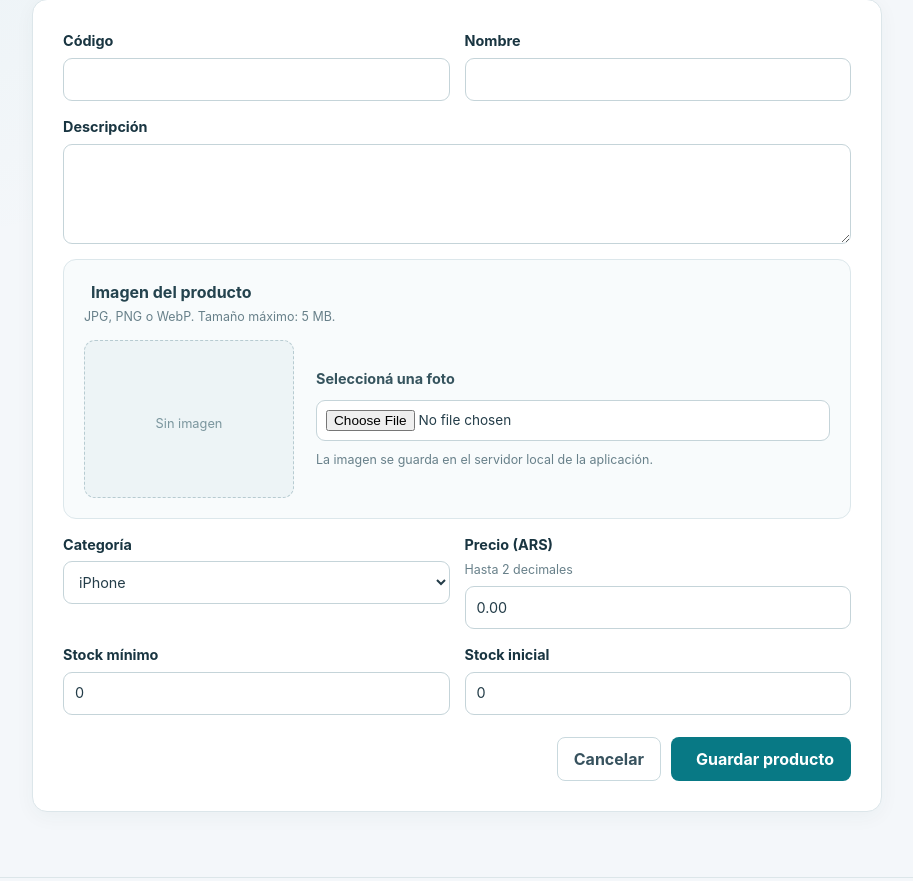
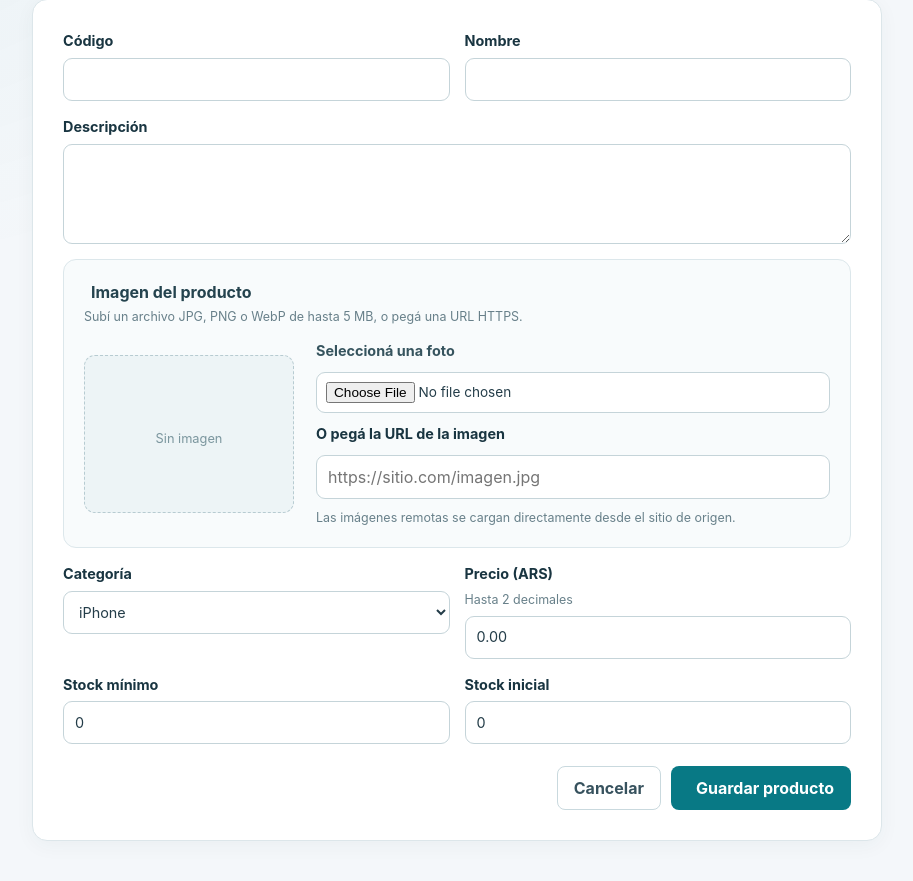
Before and after one commit to Franco28/tp-integrador-stockmanager-belgorodsky-mato-solis-, a Flask app: page /productos/nuevo in a window 1280 px wide. Shown: the part 233-1114 px from the top of the page, without its empty margins (183-1096 px from the left). Run offline with Flask 3, Linux system fonts and the light colour scheme; a user stored in the database is signed in.

Commit message:
feat: catalogo de imagenes

```diff
--- a/app/__init__.py
+++ b/app/__init__.py
@@ -93,7 +93,8 @@ def create_app():
         response.headers["X-Frame-Options"] = "DENY"
         response.headers["Referrer-Policy"] = "same-origin"
         response.headers["Content-Security-Policy"] = (
-            "default-src 'self'; style-src 'self'; form-action 'self'; frame-ancestors 'none'"
+            "default-src 'self'; img-src 'self' https:; style-src 'self'; "
+            "form-action 'self'; frame-ancestors 'none'"
         )
         response.headers["Cache-Control"] = "no-store"
         return response
--- a/app/productos/routes.py
+++ b/app/productos/routes.py
@@ -1,6 +1,7 @@
 """Alta, consulta, edición y baja de productos."""
 from datetime import datetime, timezone
 from pathlib import Path
+from urllib.parse import urlsplit
 from uuid import uuid4
 
 from flask import Blueprint, abort, current_app, flash, g, redirect, render_template, request, url_for
@@ -46,6 +47,23 @@ def _guardar_imagen(archivo):
         destino.unlink(missing_ok=True)
         raise ValueError("No se pudo guardar la imagen") from exc
     return f"uploads/productos/{nombre}"
+
+
+def _validar_url_imagen(valor):
+    url = (valor or "").strip()
+    if not url:
+        return None
+    if len(url) > 2048:
+        raise ValueError("La URL de la imagen no puede superar los 2048 caracteres")
+    try:
+        partes = urlsplit(url)
+        if partes.port is not None and not 1 <= partes.port <= 65535:
+            raise ValueError
+    except ValueError as exc:
+        raise ValueError("Ingresá una URL de imagen válida con HTTPS") from exc
+    if partes.scheme.lower() != "https" or not partes.hostname or partes.username or partes.password:
+        raise ValueError("La URL de la imagen debe comenzar con https://")
+    return url
 
 
 def _eliminar_imagen(ruta):
@@ -107,6 +125,10 @@ def nuevo():
             imagen_guardada = _guardar_imagen(request.files.get("imagen"))
             if imagen_guardada:
                 datos["imagen"] = imagen_guardada
+            else:
+                imagen_url = _validar_url_imagen(request.form.get("imagen_url"))
+                if imagen_url:
+                    datos["imagen"] = imagen_url
             producto = Producto(**datos)
             db.session.add(producto)
             db.session.flush()
@@ -155,6 +177,8 @@ def editar(producto_id):
                 datos["imagen"] = imagen_guardada
             elif request.form.get("quitar_imagen") == "1":
                 datos["imagen"] = None
+            elif (imagen_url := _validar_url_imagen(request.form.get("imagen_url"))):
+                datos["imagen"] = imagen_url
             for campo, valor in datos.items():
                 setattr(producto, campo, valor)
             producto.actualizado_en = datetime.now(timezone.utc).isoformat(timespec="milliseconds").replace("+00:00", "Z")
--- a/app/static/js/image-preview.js
+++ b/app/static/js/image-preview.js
@@ -1,19 +1,88 @@
 const imageInput = document.getElementById("product-image");
+const imageUrlInput = document.getElementById("product-image-url");
 const imagePreview = document.getElementById("image-preview");
+const removeImageInput = document.querySelector('input[name="quitar_imagen"]');
 
 if (imageInput && imagePreview) {
   let previewUrl;
+  let urlPreviewTimer;
+  const originalImageUrl = imagePreview.querySelector("img")?.src;
+
+  const showImage = (src, alt) => {
+    const image = document.createElement("img");
+    image.src = src;
+    image.alt = alt;
+    image.addEventListener("error", () => {
+      if (!imagePreview.contains(image)) return;
+      const placeholder = document.createElement("span");
+      placeholder.className = "image-preview-placeholder";
+      placeholder.textContent = "No se pudo cargar la imagen";
+      imagePreview.replaceChildren(placeholder);
+    }, { once: true });
+    imagePreview.replaceChildren(image);
+  };
+
+  const showOriginalOrEmpty = () => {
+    if (originalImageUrl) {
+      showImage(originalImageUrl, "Imagen actual del producto");
+    } else {
+      const placeholder = document.createElement("span");
+      placeholder.className = "image-preview-placeholder";
+      placeholder.textContent = "Sin imagen";
+      imagePreview.replaceChildren(placeholder);
+    }
+  };
 
   imageInput.addEventListener("change", () => {
     const file = imageInput.files?.[0];
-    if (!file) return;
+    if (!file) {
+      if (previewUrl) URL.revokeObjectURL(previewUrl);
+      previewUrl = undefined;
+      showOriginalOrEmpty();
+      return;
+    }
 
+    if (imageUrlInput) imageUrlInput.value = "";
+    if (removeImageInput) removeImageInput.checked = false;
     if (previewUrl) URL.revokeObjectURL(previewUrl);
     previewUrl = URL.createObjectURL(file);
+    showImage(previewUrl, "Vista previa de la imagen seleccionada");
+  });
 
-    const image = document.createElement("img");
-    image.src = previewUrl;
-    image.alt = "Vista previa de la imagen seleccionada";
-    imagePreview.replaceChildren(image);
+  imageUrlInput?.addEventListener("input", () => {
+    if (imageInput.files?.length) return;
+    window.clearTimeout(urlPreviewTimer);
+    urlPreviewTimer = window.setTimeout(() => {
+      const value = imageUrlInput.value.trim();
+      if (removeImageInput) removeImageInput.checked = false;
+      if (!value) {
+        showOriginalOrEmpty();
+        return;
+      }
+      try {
+        const url = new URL(value);
+        if (url.protocol === "https:") {
+          if (previewUrl) URL.revokeObjectURL(previewUrl);
+          previewUrl = undefined;
+          showImage(url.href, "Vista previa de la URL ingresada");
+        }
+      } catch {
+        // El formulario informa la URL inválida al guardar.
+      }
+    }, 400);
+  });
+
+  removeImageInput?.addEventListener("change", () => {
+    if (removeImageInput.checked) {
+      if (imageUrlInput) imageUrlInput.value = "";
+      if (!imageInput.files?.length) {
+        const placeholder = document.createElement("span");
+        placeholder.className = "image-preview-placeholder";
+        placeholder.textContent = "Sin imagen";
+        imagePreview.replaceChildren(placeholder);
+      }
+    } else {
+      showOriginalOrEmpty();
+    }
   });
 }
--- a/app/templates/productos/formulario.html
+++ b/app/templates/productos/formulario.html
@@ -30,12 +30,12 @@
       <div class="field-span image-upload-field">
         <div>
           <h2 class="form-section-title"><i class="fa-solid fa-image" aria-hidden="true"></i> Imagen del producto</h2>
-          <p class="field-hint">JPG, PNG o WebP. Tamaño máximo: 5 MB.</p>
+          <p class="field-hint">Subí un archivo JPG, PNG o WebP de hasta 5 MB, o pegá una URL HTTPS.</p>
         </div>
         <div class="image-upload-layout">
           <div class="image-preview" id="image-preview">
             {% if producto and producto.imagen %}
-            <img src="{{ url_for('static', filename=producto.imagen) }}" alt="Imagen actual de {{ producto.nombre }}">
+            <img src="{{ producto.imagen if producto.imagen.startswith('https://') else url_for('static', filename=producto.imagen) }}" alt="Imagen actual de {{ producto.nombre }}">
             {% else %}
             <span class="image-preview-placeholder"><i class="fa-solid fa-box-open" aria-hidden="true"></i><span>Sin imagen</span></span>
             {% endif %}
@@ -43,7 +43,11 @@
           <div class="image-upload-controls">
             <label for="product-image">Seleccioná una foto</label>
             <input id="product-image" type="file" name="imagen" accept="image/jpeg,image/png,image/webp">
-            <span class="field-hint">La imagen se guarda en el servidor local de la aplicación.</span>
+            <label for="product-image-url">O pegá la URL de la imagen</label>
+            <input id="product-image-url" type="url" name="imagen_url" maxlength="2048"
+                   placeholder="https://sitio.com/imagen.jpg"
+                   value="{{ producto.imagen if producto and producto.imagen and producto.imagen.startswith('https://') else '' }}">
+            <span class="field-hint">Las imágenes remotas se cargan directamente desde el sitio de origen.</span>
             {% if producto and producto.imagen %}
             <label class="checkbox-label">
               <input type="checkbox" name="quitar_imagen" value="1">
--- a/app/templates/productos/lista.html
+++ b/app/templates/productos/lista.html
@@ -35,7 +35,8 @@
   <article class="product-card">
     <div class="product-card__image">
       {% if p.imagen %}
-      <img src="{{ url_for('static', filename=p.imagen) }}" alt="Foto de {{ p.nombre }}" loading="lazy">
+      <img src="{{ p.imagen if p.imagen.startswith('https://') else url_for('static', filename=p.imagen) }}"
+           alt="Foto de {{ p.nombre }}" loading="lazy" referrerpolicy="no-referrer">
       {% else %}
       <div class="product-image-placeholder" aria-label="Producto sin imagen">
         <i class="fa-solid {{ 'fa-mobile-screen-button' if 'iphone' in p.categoria|lower else 'fa-laptop' }}" aria-hidden="true"></i>
```
Also changed, not shown: scripts/seed_demo.py (+44 -12 lines), README.md, instance/StockManager.db.
